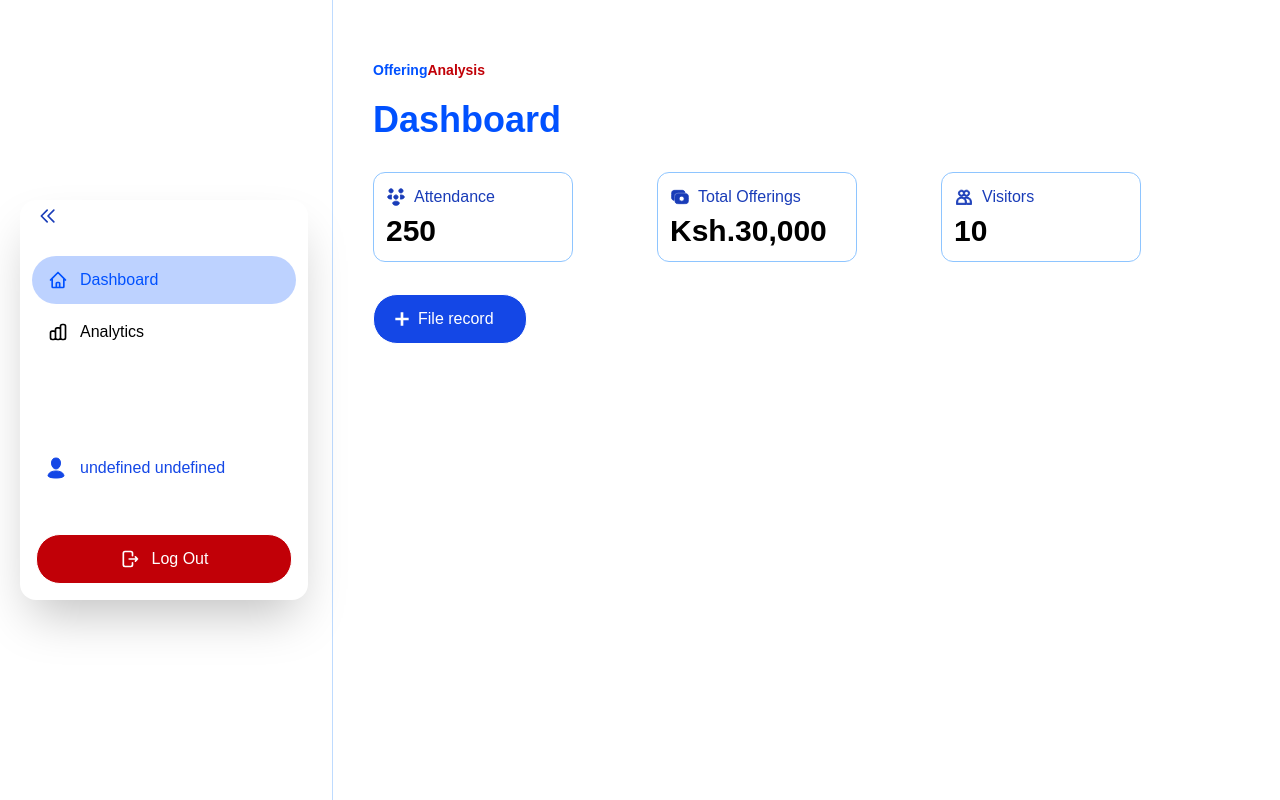
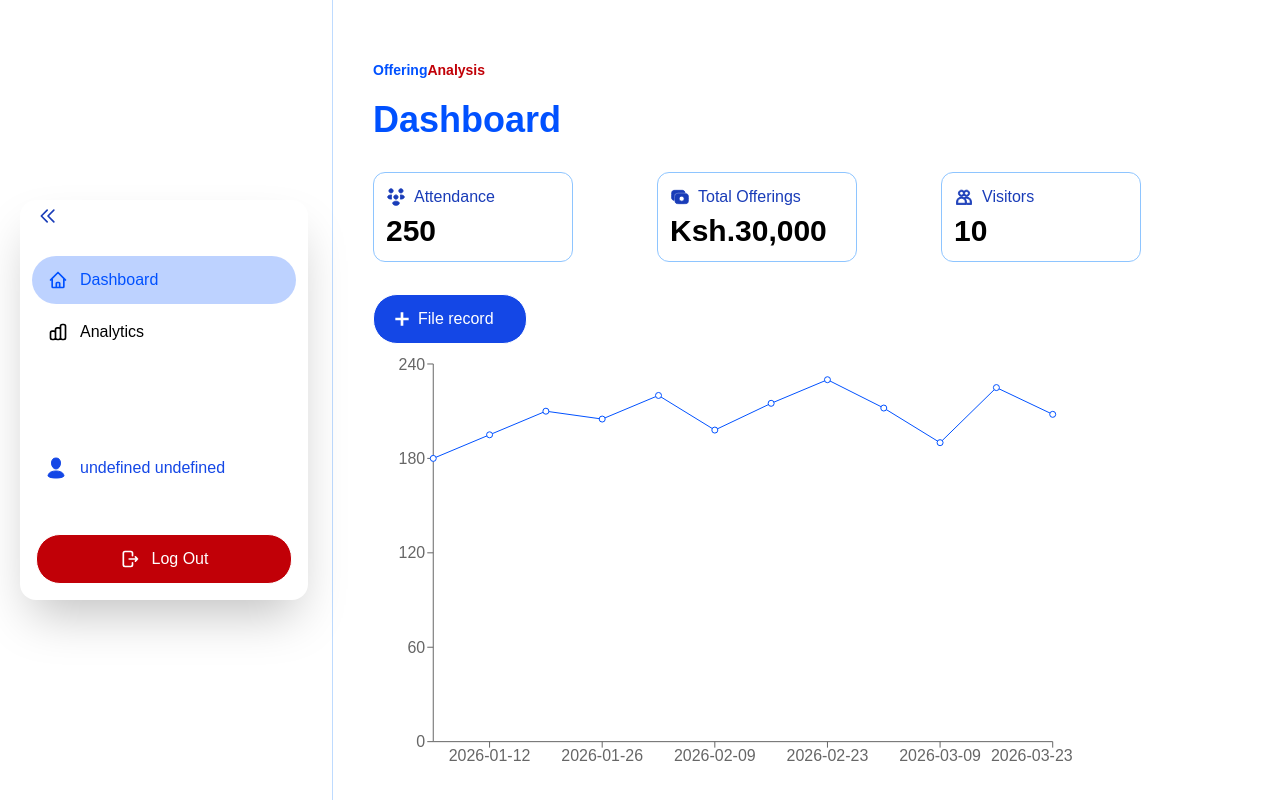
Before and after one commit to SamGombs20/OfferingAnalysisWeb, a Next.js app: page /dashboard in a window 1280 px wide. Built offline with nearby package versions, Linux system fonts and the light colour scheme.

Commit message:
Update:User dashboard trend charts

```diff
--- a/app/components/attendance_trend_chart.tsx
+++ b/app/components/attendance_trend_chart.tsx
@@ -1,8 +1,23 @@
+'use client'
+import {CartesianGrid, Line, LineChart, XAxis, YAxis} from 'recharts'
+import { weeklySummary } from '../data/data';
 const AttendanceChart =()=>{
     return (
-        <div>
+        <LineChart
+        style={{width:'100%',maxWidth: '700px', maxHeight: '70vh', aspectRatio: 1.618}}
+        responsive
+        margin={{
+            top:20,
+            right:20,
+            bottom:5,
+            left:0
+        }}
+        data={weeklySummary}>
 
-        </div>
+            <Line dataKey='attendance' stroke='#0051ff'/>
+            <XAxis dataKey='date'/>
+            <YAxis/>
+        </LineChart>
     );
 }
 export default AttendanceChart;
--- a/app/dashboard/page.tsx
+++ b/app/dashboard/page.tsx
@@ -1,4 +1,6 @@
 "use client";
+
+import AttendanceChart from "../components/attendance_trend_chart";
 
 const cardData = [
   {
@@ -108,6 +110,9 @@ const DashboardPage = () => {
         </svg>
         <p className="pr-5">File record</p>
       </button>
+      <div>
+        <AttendanceChart/>
+      </div>
     </div>
   );
 };
```
Also changed, not shown: package.json (+28 -0 lines), 1 other file (tests, documents, lock files or other folders).
